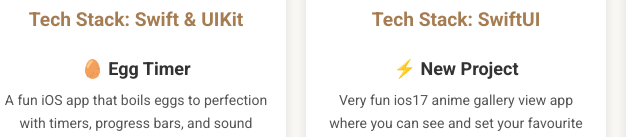
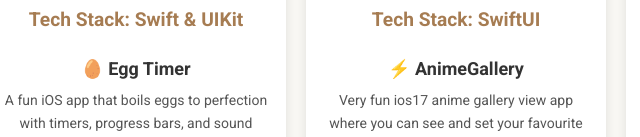
Before and after one commit to OmkarVijayBagade/Portfolio, a plain HTML site: page index.html in a window 1280 px wide. Shown: the part 1998-2135 px from the top of the page, 184-824 px from the left. Drawn offline with Linux system fonts and the light colour scheme.

Commit message:
missed the name for the anime gallery app project

```diff
--- a/index.html
+++ b/index.html
@@ -103,7 +103,7 @@
       </div>
       <p class="tech-used">Tech Stack: SwiftUI</p>
       <div class="project-info">
-        <h3>⚡️ New Project</h3>
+        <h3>⚡️ AnimeGallery</h3>
         <p>Very fun ios17 anime gallery view app where you can see and set your favourite animes,mangas,webtoon. </p>
         <a href="https://github.com/OmkarVijayBagade/Swift-Anime-Gallery-App" target="_blank" class="hover-btn">View Repo</a>
       </div>
```
